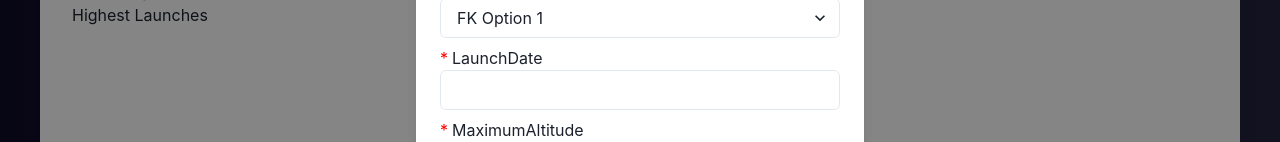
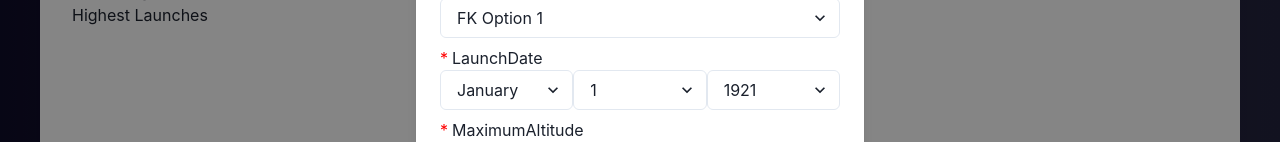
Before and after one commit to NicNol/Commercial-Space-Flight-Tracker, a React app: page /flights in a window 1280 px wide. Both pictures are taken after a click on the button "New Entry". Shown: the part 484-626 px from the top of the page. Built offline with nearby package versions, Linux system fonts and the light colour scheme.

Commit message:
add DatePicker component; need to enforce real dates

```diff
--- /dev/null
+++ b/src/components/dataModal/datePicker.jsx
@@ -0,0 +1,187 @@
+import React, { useRef, useState } from "react";
+import { Flex, Select } from "@chakra-ui/react";
+
+export default function DatePicker() {
+    const yearOptions = () => {
+        let output = [];
+        for (let i = 1921; i < 2023; i++) {
+            output.push(
+                <option key={i} value={i}>
+                    {i}
+                </option>
+            );
+        }
+        return output;
+    };
+
+    const monthSelector = useRef(1);
+    const [month, setMonth] = useState(1);
+
+    function getDaysinMonth(month) {
+        const key = {
+            1: 31,
+            2: 28,
+            3: 31,
+            4: 30,
+            5: 31,
+            6: 30,
+            7: 31,
+            8: 31,
+            9: 30,
+            10: 31,
+            11: 30,
+            12: 31,
+        };
+        return key[month];
+    }
+
+    function handleMonthChange() {
+        const newMonth = monthSelector.current.value;
+        //setMonth(parseInt(newMonth));
+    }
+
+    return (
+        <Flex>
+            <Select ref={monthSelector} onChange={handleMonthChange()}>
+                <option key={1} value="01">
+                    January
+                </option>
+                <option key={2} value="02">
+                    February
+                </option>
+                <option key={3} value="03">
+                    March
+                </option>
+                <option key={4} value="04">
+                    April
+                </option>
+                <option key={5} value="05">
+                    May
+                </option>
+                <option key={6} value="06">
+                    June
+                </option>
+                <option key={7} value="07">
+                    July
+                </option>
+                <option key={8} value="08">
+                    August
+                </option>
+                <option key={9} value="09">
+                    September
+                </option>
+                <option key={10} value="10">
+                    October
+                </option>
+                <option key={11} value="11">
+                    November
+                </option>
+                <option key={12} value="12">
+                    December
+                </option>
+            </Select>
+            <Select>
+                <option key={1} value="01">
+                    1
+                </option>
+                <option key={2} value="02">
+                    2
+                </option>
+                <option key={3} value="03">
+                    3
+                </option>
+                <option key={4} value="04">
+                    4
+                </option>
+                <option key={5} value="05">
+                    5
+                </option>
+                <option key={6} value="06">
+                    6
+                </option>
+                <option key={7} value="07">
+                    7
+                </option>
+                <option key={8} value="08">
+                    8
+                </option>
+                <option key={9} value="09">
+                    9
+                </option>
+                <option key={10} value="10">
+                    10
+                </option>
+                <option key={11} value="11">
+                    11
+                </option>
+                <option key={12} value="12">
+                    12
+                </option>
+                <option key={13} value="13">
+                    13
+                </option>
+                <option key={14} value="14">
+                    14
+                </option>
+                <option key={15} value="15">
+                    15
+                </option>
+                <option key={16} value="16">
+                    16
+                </option>
+                <option key={17} value="17">
+                    17
+                </option>
+                <option key={18} value="18">
+                    18
+                </option>
+                <option key={19} value="19">
+                    19
+                </option>
+                <option key={20} value="20">
+                    20
+                </option>
+                <option key={21} value="21">
+                    21
+                </option>
+                <option key={22} value="22">
+                    22
+                </option>
+                <option key={23} value="23">
+                    23
+                </option>
+                <option key={24} value="24">
+                    24
+                </option>
+                <option key={25} value="25">
+                    25
+                </option>
+                <option key={26} value="26">
+                    26
+                </option>
+                <option key={27} value="27">
+                    27
+                </option>
+                <option key={28} value="28">
+                    28
+                </option>
+                {getDaysinMonth(month) >= 29 ? (
+                    <option value="29">29</option>
+                ) : (
+                    ""
+                )}
+                {getDaysinMonth(month) >= 30 ? (
+                    <option value="30">30</option>
+                ) : (
+                    ""
+                )}
+                {getDaysinMonth(month) >= 31 ? (
+                    <option value="31">31</option>
+                ) : (
+                    ""
+                )}
+            </Select>
+            <Select>{yearOptions()}</Select>
+        </Flex>
+    );
+}
--- a/src/components/dataModal/formData.jsx
+++ b/src/components/dataModal/formData.jsx
@@ -3,6 +3,7 @@ import tableConstraints from "../../../util/tableConstraints.json";
 import DropDown from "./dropDown";
 import DataField from "./dataField";
 import InputBox from "./inputBox";
+import DatePicker from "./datePicker";
 
 export default function FormData({ props }) {
     const { onClose, isOpen, tableName, data } = props;
@@ -25,8 +26,14 @@ export default function FormData({ props }) {
 
     const formData = tableConstraints[tableName].columns.map(
         (column, index) => {
-            const { columnName, required, readOnly, assigned, foreignKey } =
-                column;
+            const {
+                columnName,
+                required,
+                readOnly,
+                assigned,
+                foreignKey,
+                datatype,
+            } = column;
 
             //Determine the value of the field
             let cellValue = "";
@@ -62,6 +69,13 @@ export default function FormData({ props }) {
                         props={childrenProps}
                     />
                 );
+            if (datatype === "Date")
+                inputField = (
+                    <DatePicker
+                        key={tableName + "-date-picker-" + index}
+                        props={props}
+                    />
+                );
 
             return (
                 <DataField
```
